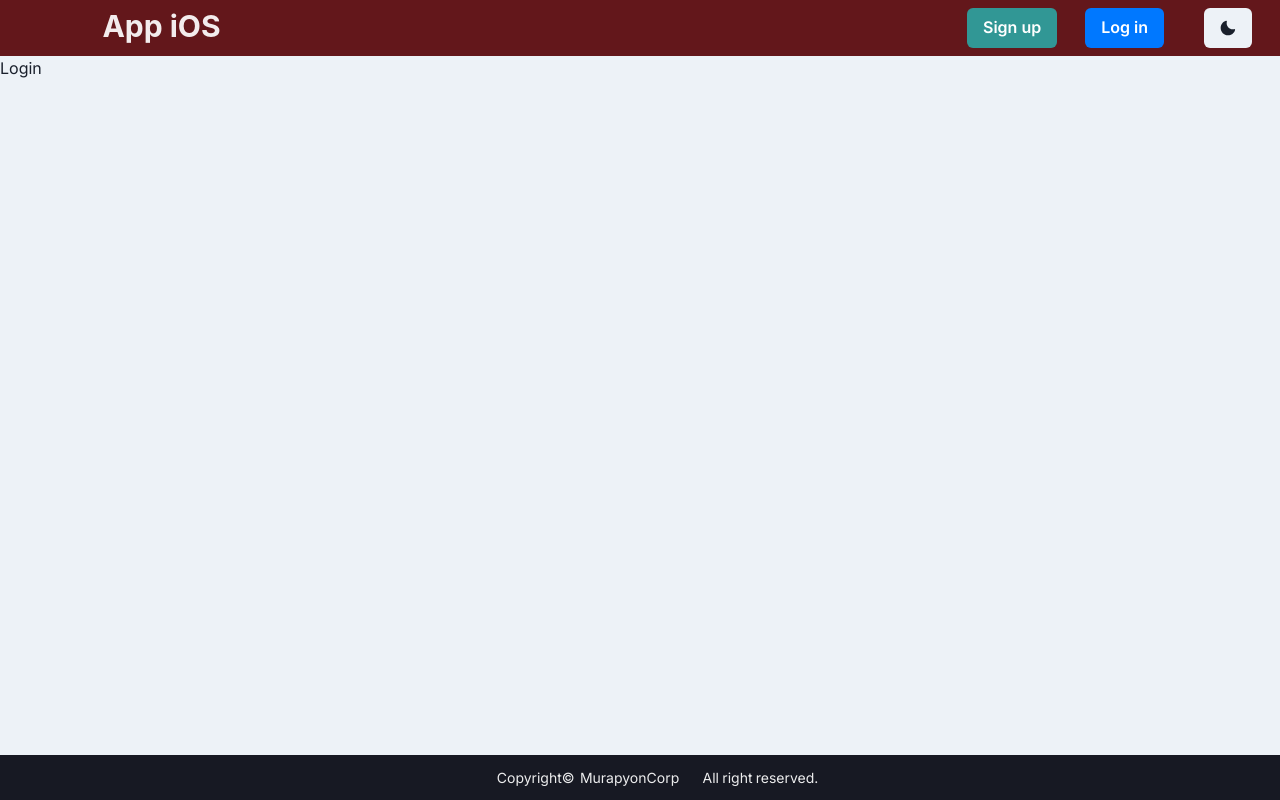
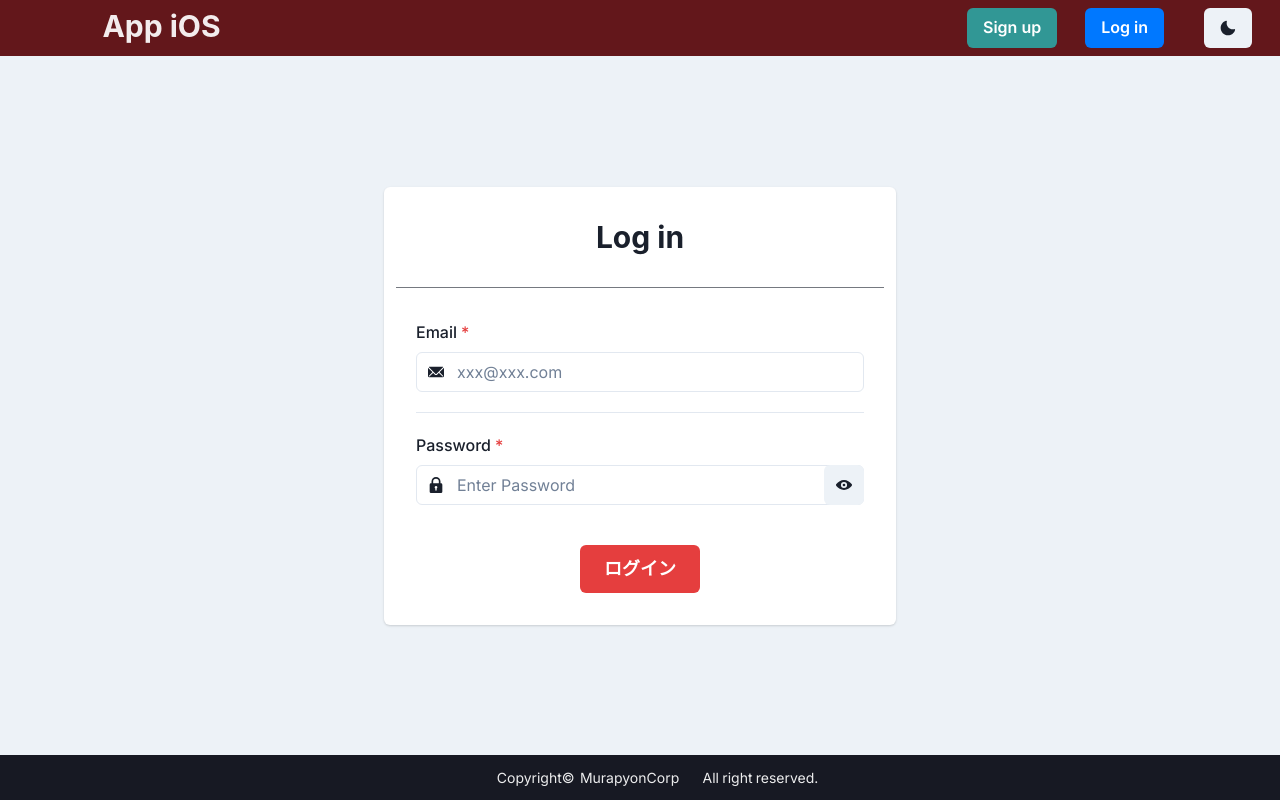
Before and after one commit to MurapyonCorporation/iOS-Support_next, a Next.js app: page /login in a window 1280 px wide. Built offline with nearby package versions, Linux system fonts and the light colour scheme.

Commit message:
signup,loginコンポーネント化

```diff
--- a/src/app/login/page.tsx
+++ b/src/app/login/page.tsx
@@ -1,5 +1,38 @@
+"use client";
+import { useState } from "react";
+import { PrimaryButton } from "@/components/atoms/button/PrimaryButton";
+import { InputFormBox } from "@/components/molecules/InputFormBox";
+import { EmailIcon, LockIcon, ViewOffIcon, ViewIcon } from "@chakra-ui/icons";
+import {
+  Flex,
+  Card,
+  CardHeader,
+  Heading,
+  Divider,
+  CardBody,
+  Stack,
+  StackDivider,
+  CardFooter,
+} from "@chakra-ui/react";
+import { SignUpLogInCard } from "@/components/organisms/SignUpLogInCard";
+
 export default function Login() {
+  const [show, setShow] = useState(false);
+  const hundleClick = () => setShow(!show);
+  const onClickLogIn = () => alert("ok!");
+
   return (
-    <h1>Login</h1>
+    <SignUpLogInCard headingText="Log in" colorScheme="red" onClick={onClickLogIn} buttonText="ログイン">
+      <InputFormBox isRequired={true} formLabel="Email" type="email" placeholder="xxx@xxx.com" leftElementIcon={<EmailIcon />} />
+      <InputFormBox
+        isRequired={true}
+        formLabel="Password"
+        type={show ? "text" : "password" }
+        placeholder="Enter Password"
+        leftElementIcon={<LockIcon />}
+        rightElementIcon={show ? <ViewOffIcon /> : <ViewIcon />}
+        onClick={hundleClick}
+      />
+    </SignUpLogInCard>
   )
 }
--- /dev/null
+++ b/src/components/organisms/SignUpLogInCard.tsx
@@ -0,0 +1,33 @@
+'use client'
+import { FC, ReactNode, memo } from "react"
+import { Flex, Card, CardHeader, Heading, Divider, CardBody, Stack, StackDivider, CardFooter } from "@chakra-ui/react"
+import { PrimaryButton } from "../atoms/button/PrimaryButton"
+
+type Props = {
+  headingText: string;
+  colorScheme: string;
+  onClick: () => void;
+  buttonText: string;
+  children: ReactNode;
+}
+
+export const SignUpLogInCard: FC<Props> = memo((props) => {
+  const { headingText, colorScheme, onClick, buttonText, children } = props;
+
+  return (
+    <Flex align={'center'} justify={'center'} height={"100%"}>
+      <Card p={3} w={{ base: "xs", md: "lg" }}>
+        <CardHeader>
+          <Heading as="h3" size="lg" textAlign="center">{headingText}</Heading>
+        </CardHeader>
+        <Divider my={3} />
+        <CardBody>
+          <Stack spacing={5} divider={<StackDivider />}>{children}</Stack>
+        </CardBody>
+        <CardFooter justify={"center"}>
+          <PrimaryButton colorScheme={colorScheme} size={{ base: "md", md: "lg" }} onClick={onClick}>{buttonText}</PrimaryButton>
+        </CardFooter>
+      </Card>
+    </Flex>
+  )
+})
```
Also changed, not shown: src/app/signup/page.tsx (+5 -47 lines).
